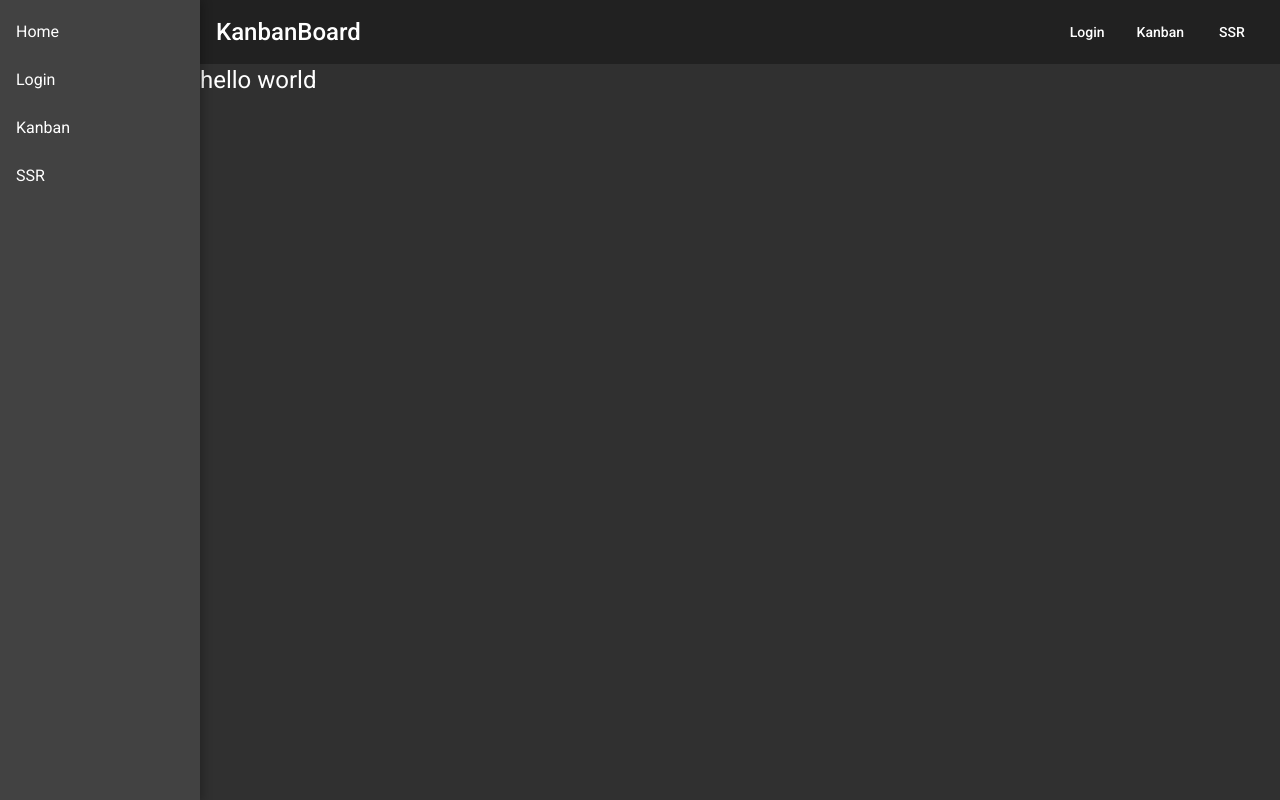
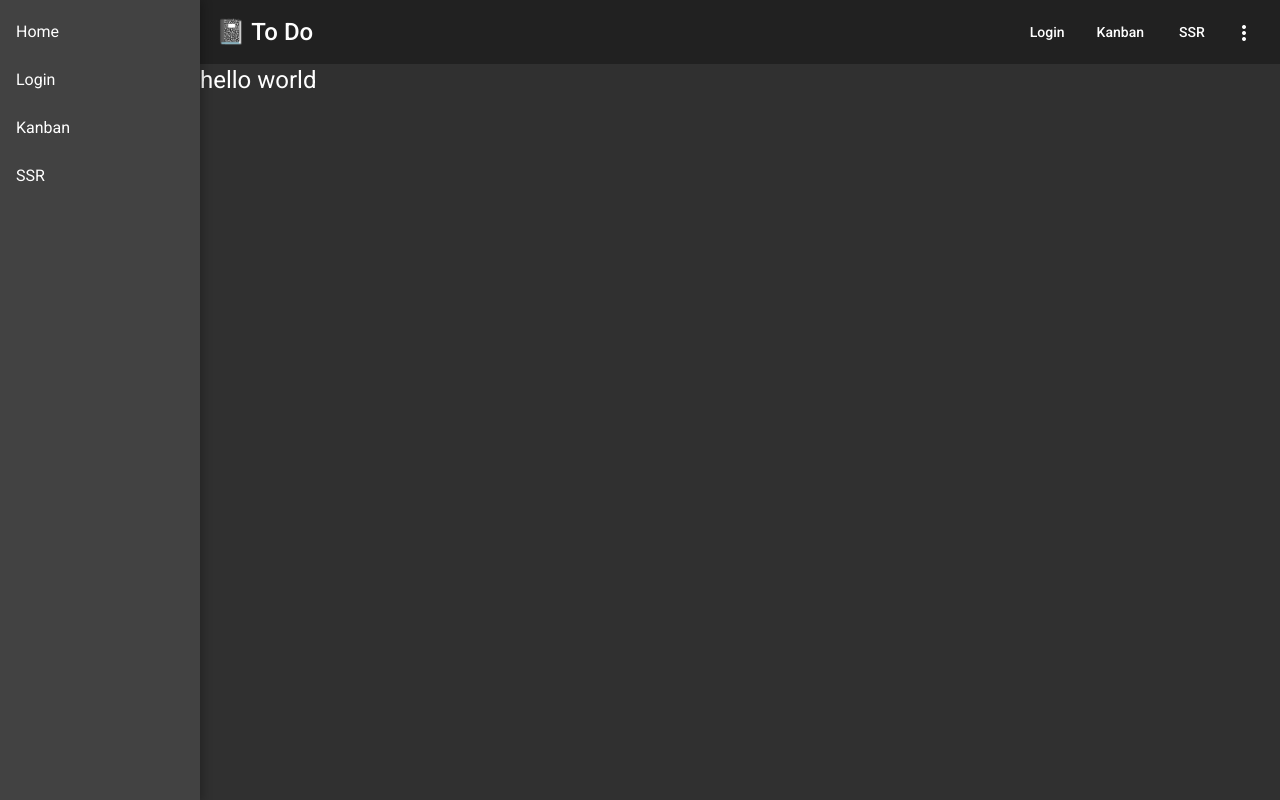
Before and after one commit to PavanDongare/kanban, an Angular app in the folder kanban/: page / in a window 1280 px wide. Built offline with nearby package versions, Linux system fonts and the light colour scheme.

Commit message:
toolbar submenu

```diff
--- a/kanban/src/app/shared/shell/shell.component.html
+++ b/kanban/src/app/shared/shell/shell.component.html
@@ -27,13 +27,23 @@
                                     <mat-icon arial-label="Side nav"> menu  </mat-icon>
                              </button>
 
-             <span class="logo" routerLink="/"> KanbanBoard  </span>
+                             <span class="logo" routerLink="/"> 📓 To Do  </span>
                              <span class="fill-space"></span>
                              <div *ngIf="!(isHandset$ | async)"  >
                                      <a mat-button routerLink="/login"  (click)="drawer.close()"> Login </a>
                                      <a mat-button routerLink="/kanban"  (click)="drawer.close()"> Kanban </a>
                                      <a mat-button routerLink="/customers"  (click)="drawer.close()"> SSR </a>
                              </div>
+
+                             <button mat-icon-button [matMenuTriggerFor]="subMenu">
+                                    <mat-icon> more_vert </mat-icon>
+                             </button>
+
+                             <mat-menu #subMenu="matMenu">
+                                    <a mat-menu-item> 💾     github                </a>
+                                    <a mat-menu-item>      insta               </a>
+                             </mat-menu>
+
                       </mat-toolbar>
 
                       <ng-content></ng-content>
```
Lines whose indentation alone changed are shown as unchanged.
